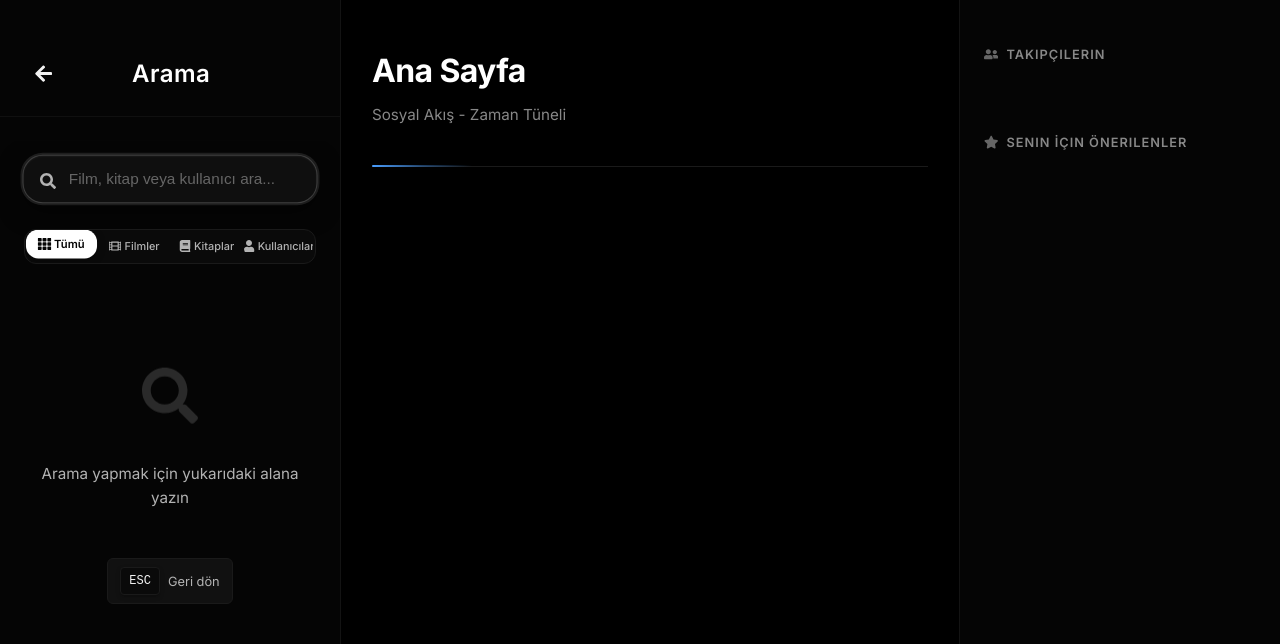
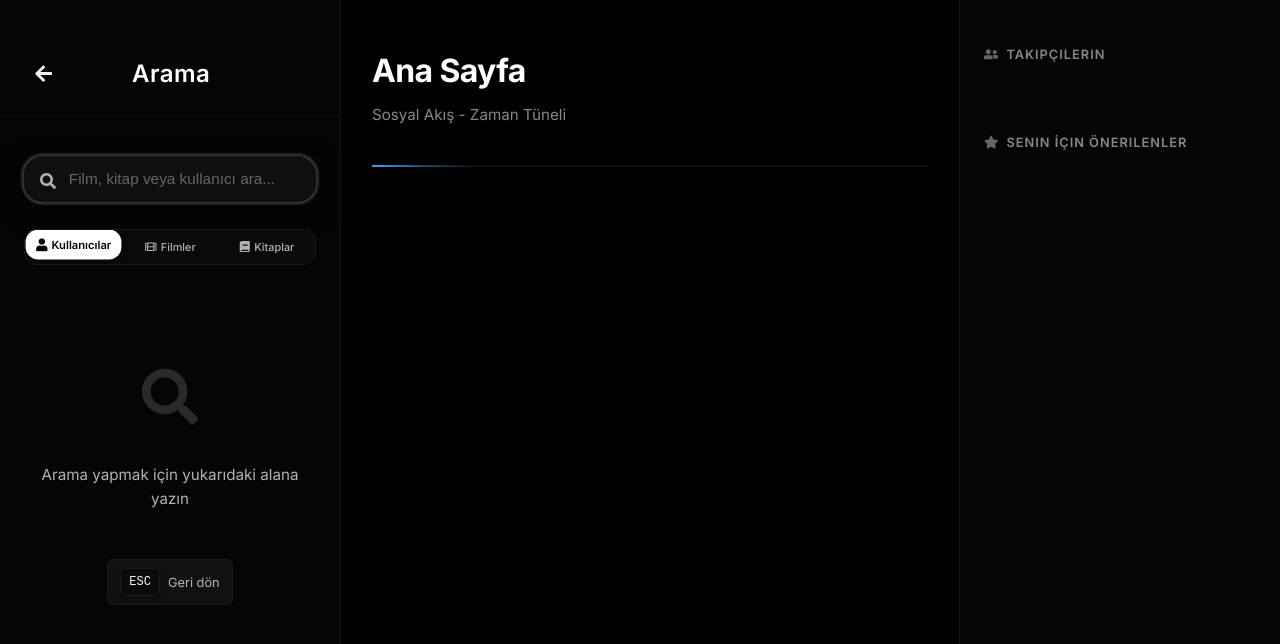
Before and after one commit to furkan-uzmez/Yazlab2, a React (Vite) app in the folder Frontend/: page /home in a window 1280 px wide. Both pictures are taken after a click on the button "Ara". Shown: the top 644 px of the page. Built offline with nearby package versions, Linux system fonts and the light colour scheme.

Commit message:
Refactor Sidebar search functionality; change default search type from 'all' to 'user' and update related button styles for improved clarity.

```diff
--- a/Frontend/src/pages/HomePage/Sidebar/Sidebar.jsx
+++ b/Frontend/src/pages/HomePage/Sidebar/Sidebar.jsx
@@ -1,6 +1,6 @@
 import { useState, useEffect, useRef } from 'react';
 import { Link, useLocation } from 'react-router-dom';
-import { FaHome, FaUser, FaFilm, FaBook, FaSearch, FaGripLines, FaSignOutAlt, FaArrowLeft, FaTimes, FaSpinner, FaTh, FaSun, FaMoon, FaCog, FaInfoCircle, FaQuestionCircle } from 'react-icons/fa';
+import { FaHome, FaUser, FaFilm, FaBook, FaSearch, FaGripLines, FaSignOutAlt, FaArrowLeft, FaTimes, FaSpinner, FaSun, FaMoon, FaCog, FaInfoCircle, FaQuestionCircle } from 'react-icons/fa';
 import ShinyText from '../../../components/ShinyText';
 import './Sidebar.css';
 
@@ -8,7 +8,7 @@ function Sidebar({ onLogout, isSearchMode: externalSearchMode, onSearchModeChang
   const location = useLocation();
   const [internalSearchMode, setInternalSearchMode] = useState(false);
   const [searchQuery, setSearchQuery] = useState('');
-  const [searchType, setSearchType] = useState('all'); // 'all', 'movie', 'book', 'user'
+  const [searchType, setSearchType] = useState('user'); // 'movie', 'book', 'user'
   const [isSearching, setIsSearching] = useState(false);
   const [isCompactTabs, setIsCompactTabs] = useState(false);
   const [isMoreMenuOpen, setIsMoreMenuOpen] = useState(false);
@@ -36,7 +36,7 @@ function Sidebar({ onLogout, isSearchMode: externalSearchMode, onSearchModeChang
       setInternalSearchMode(false);
     }
     setSearchQuery('');
-    setSearchType('all');
+    setSearchType('user');
   };
 
   // Auto-focus search input when search mode opens and lock body scroll on mobile
@@ -124,8 +124,8 @@ function Sidebar({ onLogout, isSearchMode: externalSearchMode, onSearchModeChang
           document.body.removeChild(tabClone);
         });
 
-        // Add gap spacing (4 tabs * 0.25rem gap)
-        totalWidth += 0.25 * 3 * 16; // 3 gaps * 0.25rem in pixels
+        // Add gap spacing (3 tabs * 0.25rem gap)
+        totalWidth += 0.25 * 2 * 16; // 2 gaps * 0.25rem in pixels
 
         setIsCompactTabs(totalWidth > containerWidth - 10); // 10px buffer
       };
@@ -360,12 +360,12 @@ function Sidebar({ onLogout, isSearchMode: externalSearchMode, onSearchModeChang
               >
                 <button
                   type="button"
-                  className={`search-tab ${searchType === 'all' ? 'active' : ''}`}
-                  onClick={() => setSearchType('all')}
-                  title="Tümü"
+                  className={`search-tab ${searchType === 'user' ? 'active' : ''}`}
+                  onClick={() => setSearchType('user')}
+                  title="Kullanıcılar"
                 >
-                  <FaTh className="search-tab-icon" />
-                  <span className="search-tab-text">Tümü</span>
+                  <FaUser className="search-tab-icon" />
+                  <span className="search-tab-text">Kullanıcılar</span>
                 </button>
                 <button
                   type="button"
@@ -384,15 +384,6 @@ function Sidebar({ onLogout, isSearchMode: externalSearchMode, onSearchModeChang
                 >
                   <FaBook className="search-tab-icon" />
                   <span className="search-tab-text">Kitaplar</span>
-                </button>
-                <button
-                  type="button"
-                  className={`search-tab ${searchType === 'user' ? 'active' : ''}`}
-                  onClick={() => setSearchType('user')}
-                  title="Kullanıcılar"
-                >
-                  <FaUser className="search-tab-icon" />
-                  <span className="search-tab-text">Kullanıcılar</span>
                 </button>
               </div>
 
```
